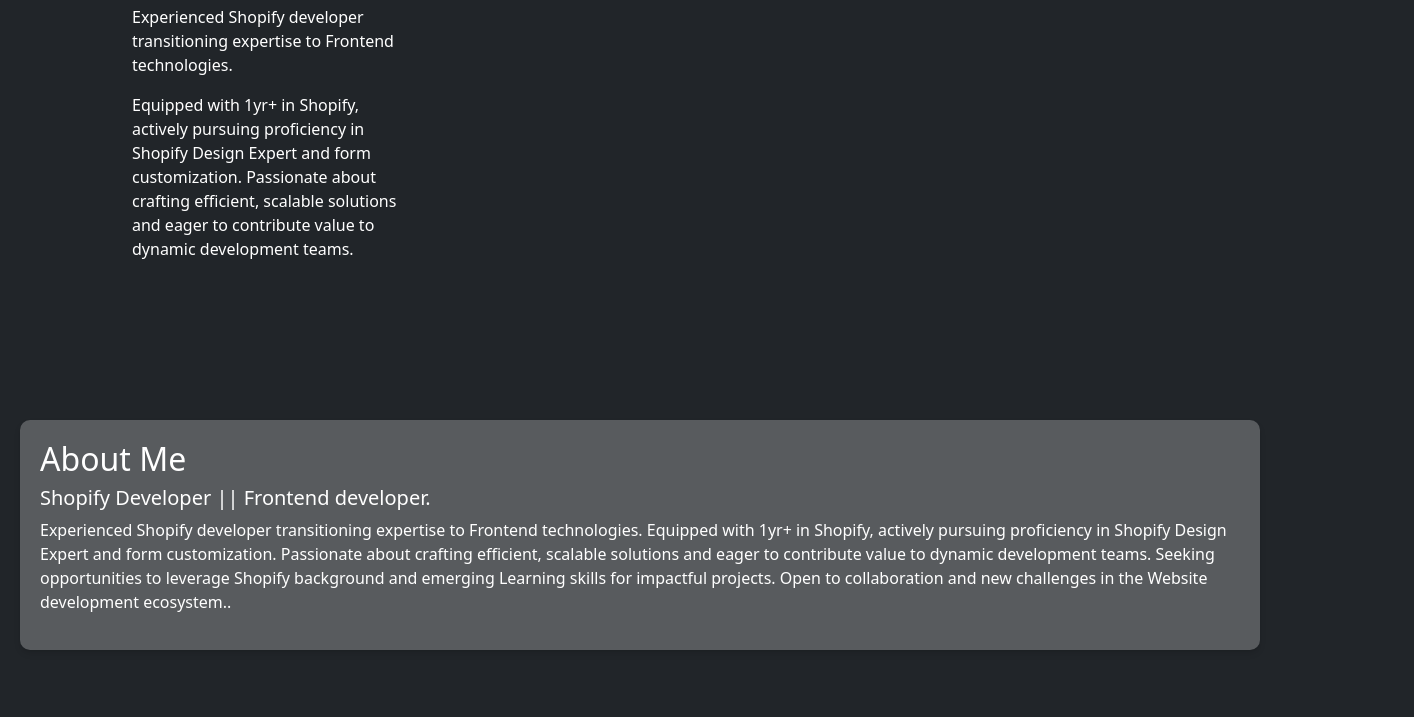
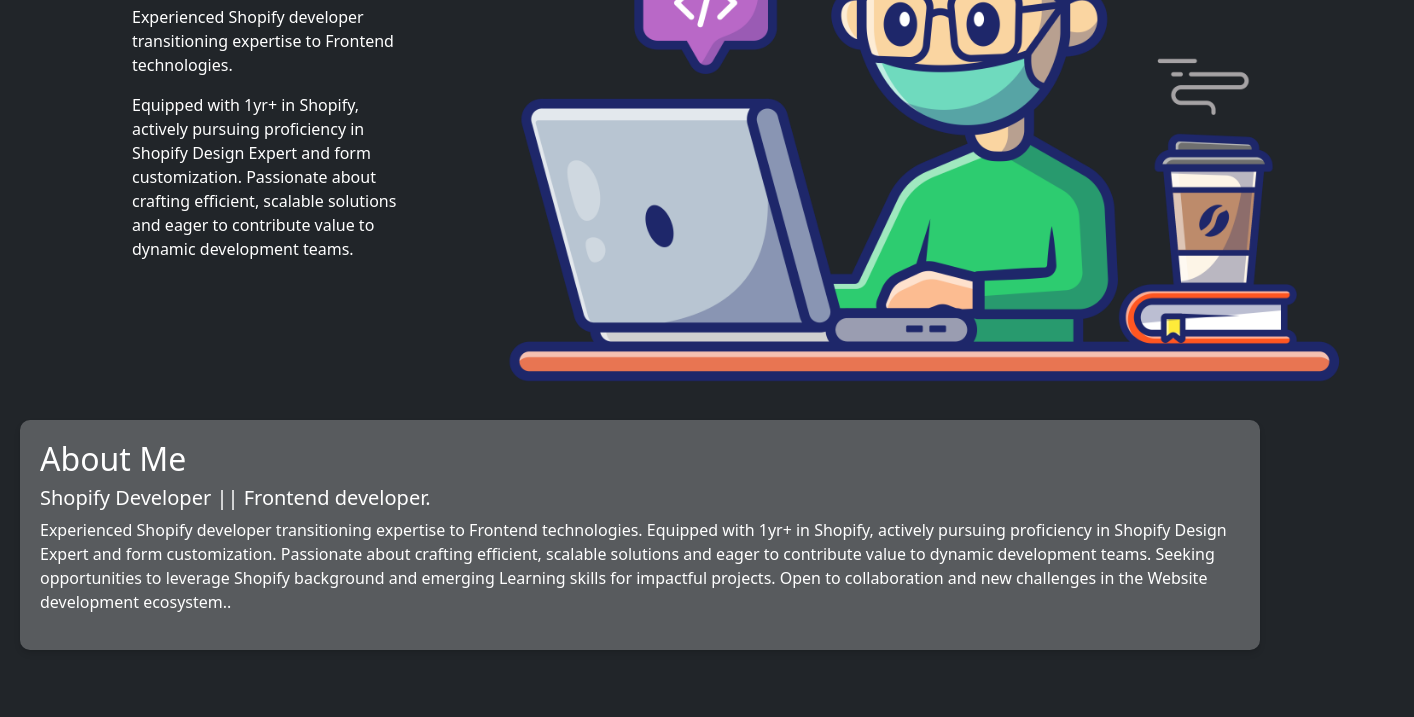
Before and after one commit to MayurPatil926/portfolio, a plain HTML site: page index.html in a window 1280 px wide. Shown: the part 346-1063 px from the top of the page, 1414 px wide, since content can reach past the window. Drawn offline with nearby package versions, Linux system fonts and the light colour scheme; the site is published under a folder, as on GitHub Pages, so addresses that start at the root find nothing.

Commit message:
Update index.html

```diff
--- a/index.html
+++ b/index.html
@@ -245,7 +245,7 @@ footer ul li a:hover {
                 </div>
                 <div class="col-lg-8 p-0">
                     <div class="profile-image">
-                        <img src="/png_1.png" alt="" style="height: 100%;">
+                        <img src="png_1.png" alt="" style="height: 100%;">
                     </div>
                 </div>
             </div>
```
